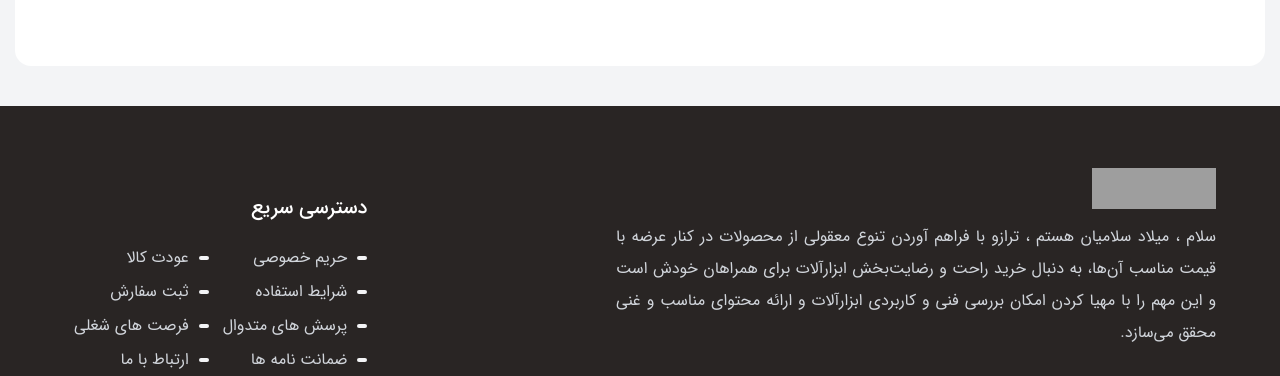
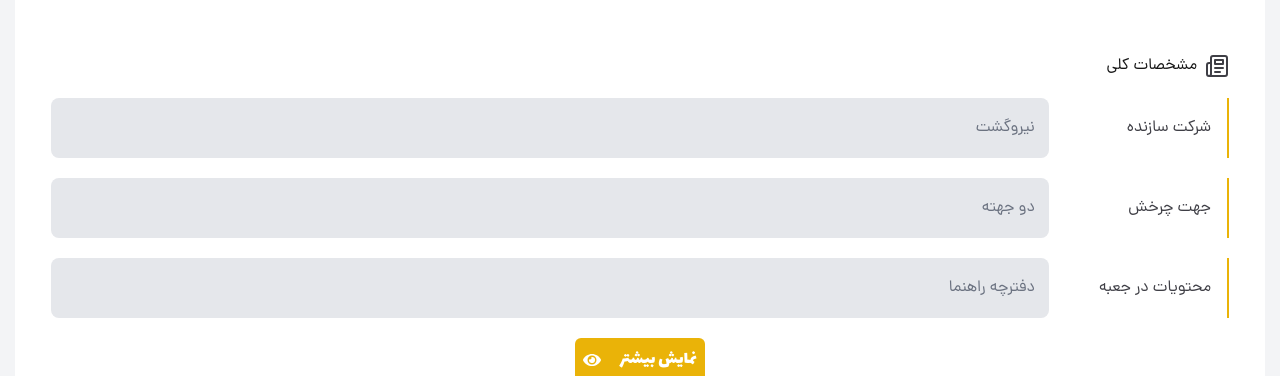
Before and after one commit to milad1385/tool-shop, a Next.js app: page /products/1 in a window 1280 px wide. Both pictures are taken after a click on the button "اطلاعات". Shown: the part 964-1340 px from the top of the page. Built offline with nearby package versions, Linux system fonts and the light colour scheme; grey boxes are pictures that could not be loaded.

Commit message:
add feature list component

```diff
--- /dev/null
+++ b/src/components/templates/Product/FeatureItem.tsx
@@ -0,0 +1,16 @@
+import { IFeatureItem } from "@/libs/types";
+
+function FeatureItem({ feature: { name, value } }: IFeatureItem) {
+  return (
+    <li className="flex items-center gap-x-2 pr-4 border-r-2  border-r-yellow-500">
+      <span className="py-2 text-zinc-700 w-[180px] text-xs md:text-base">
+        {name}
+      </span>
+      <span className="block text-xs md:text-base bg-gray-200 w-full py-3 md:py-[18px] px-[14px] rounded-lg text-gray-500">
+        {value}
+      </span>
+    </li>
+  );
+}
+
+export default FeatureItem;
--- /dev/null
+++ b/src/components/templates/Product/FeatureList.tsx
@@ -0,0 +1,54 @@
+import { IFeatureList } from "@/libs/types";
+import { useState } from "react";
+import FeatureItem from "./FeatureItem";
+import { FaEye, FaEyeSlash } from "react-icons/fa";
+import { LuNewspaper } from "react-icons/lu";
+
+function FeatureList({ features }: IFeatureList) {
+  const [isMore, setIsMore] = useState(false);
+  return (
+    <div className="mt-6 flex flex-col gap-y-12">
+      <div>
+        <h4 className="flex  gap-x-2 font-DanaDemiBold">
+          <LuNewspaper className="text-lg md:text-2xl text-zinc-700" />
+          مشخصات کلی
+        </h4>
+        <ul className="features font-DanaMedium space-y-5 mt-5">
+          {isMore
+            ? features?.map((feature) => (
+                <FeatureItem key={feature._id} feature={feature} />
+              ))
+            : features
+                ?.slice(0, 4)
+                .map((feature) => (
+                  <FeatureItem key={feature._id} feature={feature} />
+                ))}
+
+          {features.length >= 3 && (
+            <div className="flex items-center justify-center show-container relative">
+              {isMore ? (
+                <div
+                  className="bg-yellow-500 font-Lalezar w-[120px] md:w-[130px] text-white flex items-center justify-between select-none p-2 rounded-md md:cursor-pointer"
+                  onClick={() => setIsMore(false)}
+                >
+                  <span className="text-sm md:text-lg">نمایش کمتر</span>
+                  <FaEyeSlash className="text-lg text-white" />
+                </div>
+              ) : (
+                <div
+                  className="bg-yellow-500 font-Lalezar w-[120px] md:w-[130px] text-white flex items-center justify-between select-none p-2 rounded-md md:cursor-pointer"
+                  onClick={() => setIsMore(true)}
+                >
+                  <span className="text-sm md:text-lg">نمایش بیشتر</span>
+                  <FaEye className="text-lg text-white" />
+                </div>
+              )}
+            </div>
+          )}
+        </ul>
+      </div>
+    </div>
+  );
+}
+
+export default FeatureList;
--- a/src/components/templates/Product/ProductTabs.tsx
+++ b/src/components/templates/Product/ProductTabs.tsx
@@ -1,9 +1,17 @@
 "use client";
 import { useState } from "react";
 import TabButton from "./TabButton";
+import Image from "next/image";
+import FeatureList from "./FeatureList";
 
 function ProductTabs() {
   const [tab, setTab] = useState("details");
+
+  const feaures = [
+    { _id: 1, name: "شرکت سازنده", value: "نیروگشت" },
+    { _id: 2, name: "جهت چرخش", value: "دو جهته" },
+    { _id: 3, name: "محتویات در جعبه", value: "دفترچه راهنما" },
+  ];
   return (
     <div className="bg-white p-6 rounded-2xl my-7">
       <div className="flex items-center gap-x-4 text-base md:text-xl font-Lalezar">
@@ -18,21 +26,31 @@ function ProductTabs() {
       </div>
       <div className="p-3 mt-5">
         {tab === "details" && (
-          <p className="text-sm/[25px] md:text-base/[32px] text-justify">
-            لورم ایپسوم متن ساختگی با تولید سادگی نامفهوم از صنعت چاپ، و با
-            استفاده از طراحان گرافیک است، چاپگرها و متون بلکه روزنامه و مجله در
-            ستون و سطرآنچنان که لازم است، و برای شرایط فعلی تکنولوژی مورد نیاز،
-            و کاربردهای متنوع با هدف بهبود ابزارهای کاربردی می باشد، کتابهای
-            زیادی در شصت و سه درصد گذشته حال و آینده، شناخت فراوان جامعه و
-            متخصصان را می طلبد، تا با نرم افزارها شناخت بیشتری را برای طراحان
-            رایانه ای علی الخصوص طراحان خلاقی، و فرهنگ پیشرو در زبان فارسی ایجاد
-            کرد، در این صورت می توان امید داشت که تمام و دشواری موجود در ارائه
-            راهکارها، و شرایط سخت تایپ به پایان رسد و زمان مورد نیاز شامل
-            حروفچینی دستاوردهای اصلی، و جوابگوی سوالات پیوسته اهل دنیای موجود
-            طراحی اساسا مورد استفاده قرار گیرد.
-          </p>
+          <div>
+            <p className="text-sm/[25px] md:text-base/[32px] text-justify">
+              لورم ایپسوم متن ساختگی با تولید سادگی نامفهوم از صنعت چاپ، و با
+              استفاده از طراحان گرافیک است، چاپگرها و متون بلکه روزنامه و مجله
+              در ستون و سطرآنچنان که لازم است، و برای شرایط فعلی تکنولوژی مورد
+              نیاز، و کاربردهای متنوع با هدف بهبود ابزارهای کاربردی می باشد،
+              کتابهای زیادی در شصت و سه درصد گذشته حال و آینده، شناخت فراوان
+              جامعه و متخصصان را می طلبد، تا با نرم افزارها شناخت بیشتری را برای
+              طراحان رایانه ای علی الخصوص طراحان خلاقی، و فرهنگ پیشرو در زبان
+              فارسی ایجاد کرد، در این صورت می توان امید داشت که تمام و دشواری
+              موجود در ارائه راهکارها، و شرایط سخت تایپ به پایان رسد و زمان مورد
+              نیاز شامل حروفچینی دستاوردهای اصلی، و جوابگوی سوالات پیوسته اهل
+              دنیای موجود طراحی اساسا مورد استفاده قرار گیرد.
+            </p>
+            <Image
+              src="/images/product-1.jpg"
+              alt="product-1.jpg"
+              width={1920}
+              height={1080}
+              className="w-[250px] mx-auto md:w-[350px]"
+            />
+          </div>
         )}{" "}
-
+        {tab === "information" && <FeatureList features={feaures} />}
+        {tab === "comments" && <div>نظر ها</div>}
       </div>
     </div>
   );
```
Also changed, not shown: src/libs/types.ts (+14 -0 lines).
